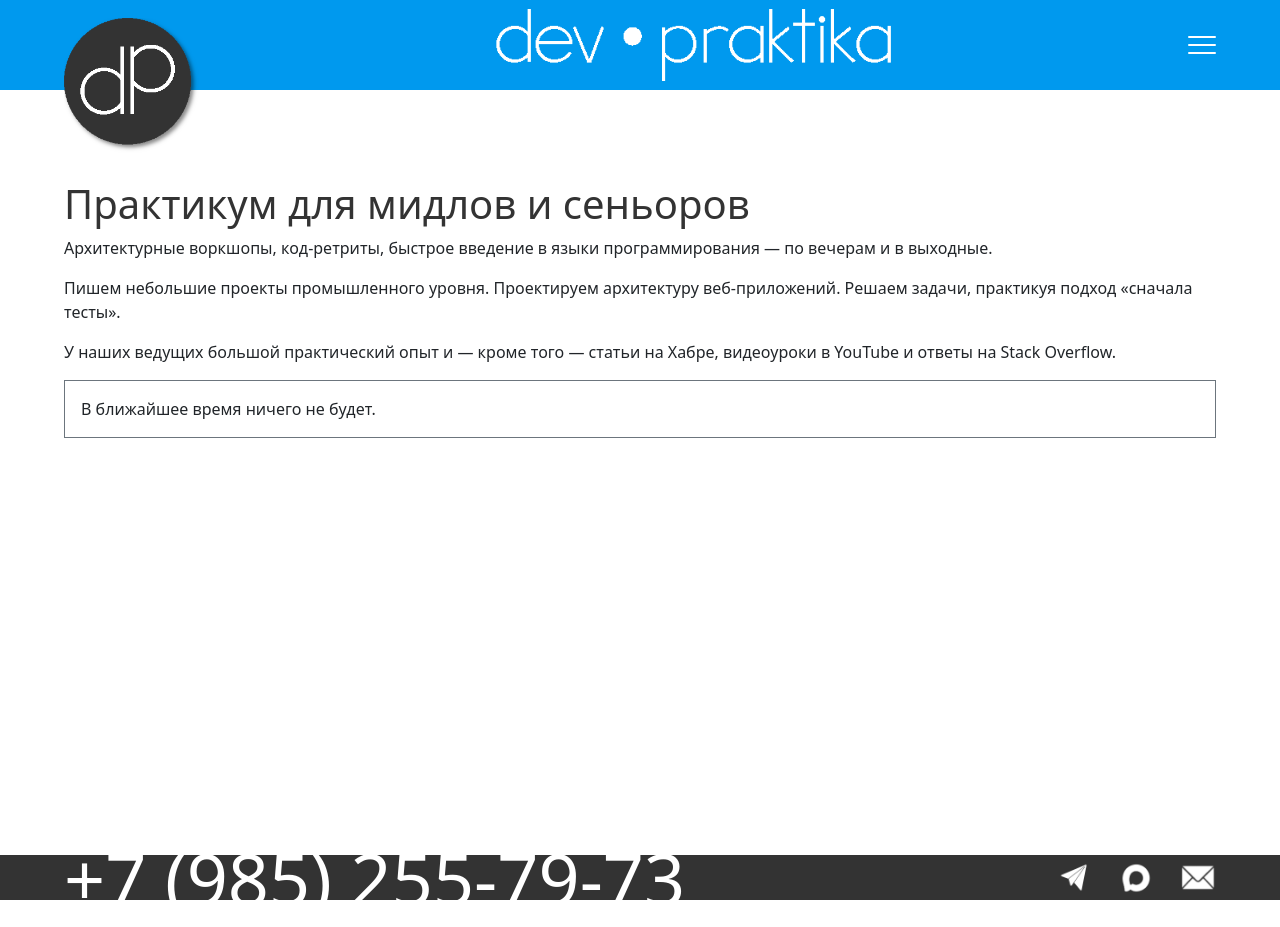
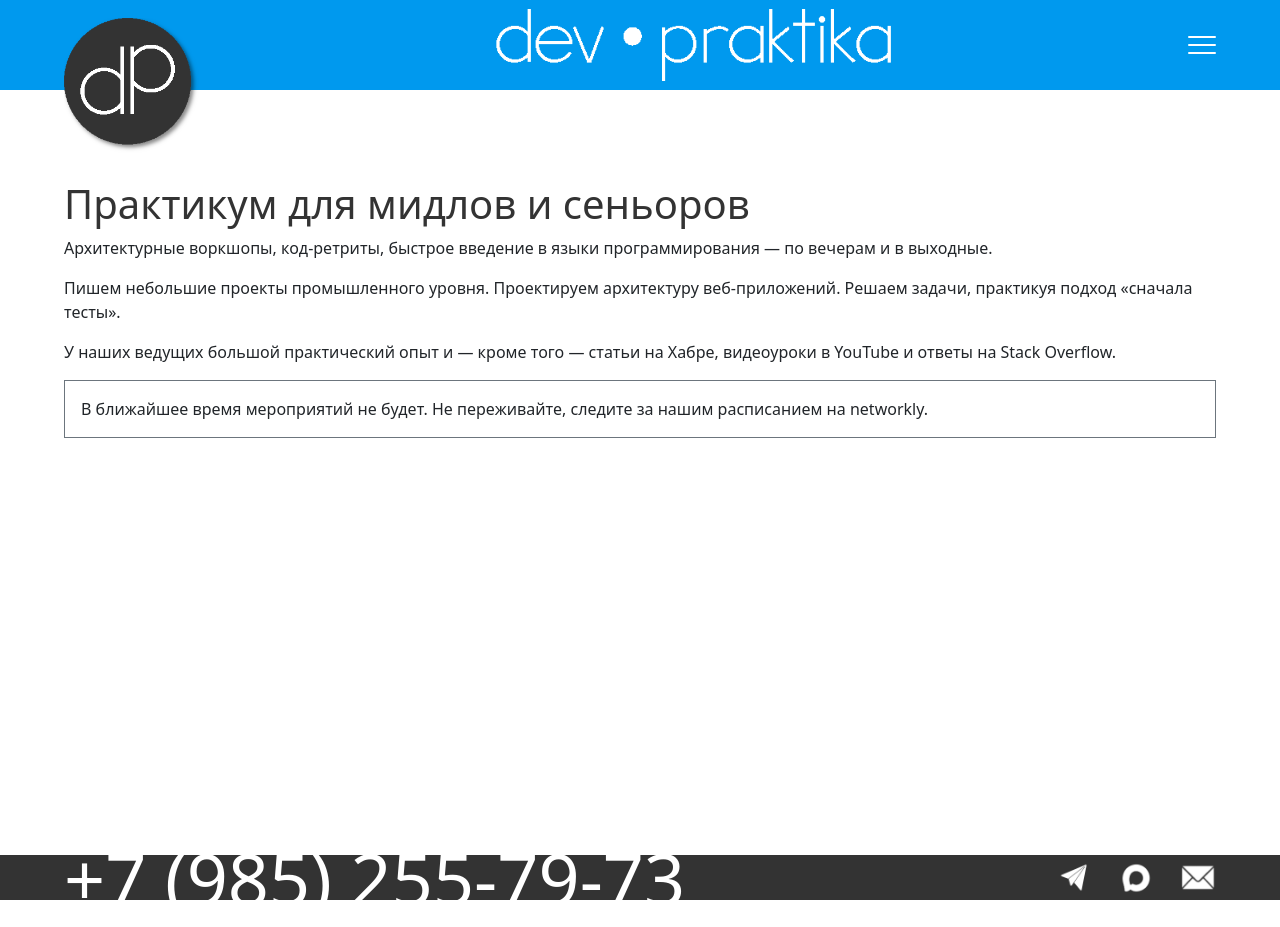
Before and after one commit to devpraktika-ru/devpraktika-ru.github.io, a Jekyll site: the page built from index.md, in a window 1280 px wide. Built offline with Jekyll 4.4.1, drawn with Linux system fonts in a browser that asks for light colours.

Commit message:
Исправил отображение событий

```diff
--- a/index.md
+++ b/index.md
@@ -15,7 +15,8 @@ title: dev praktika
 
 {% if upcoming_events.size == 0 %}
   <p class="border border-secondary border-dashed p-3">
-    В ближайшее время ничего не будет.
+    В ближайшее время мероприятий не будет.
+    Не переживайте, следите за нашим расписанием на networkly.
   </p>
 {% else %}
   <h2>Ближайшие встречи</h2>
```
Also changed, not shown: archive/index.md (+1 -1 lines), schedule/index.md (+2 -2 lines).
